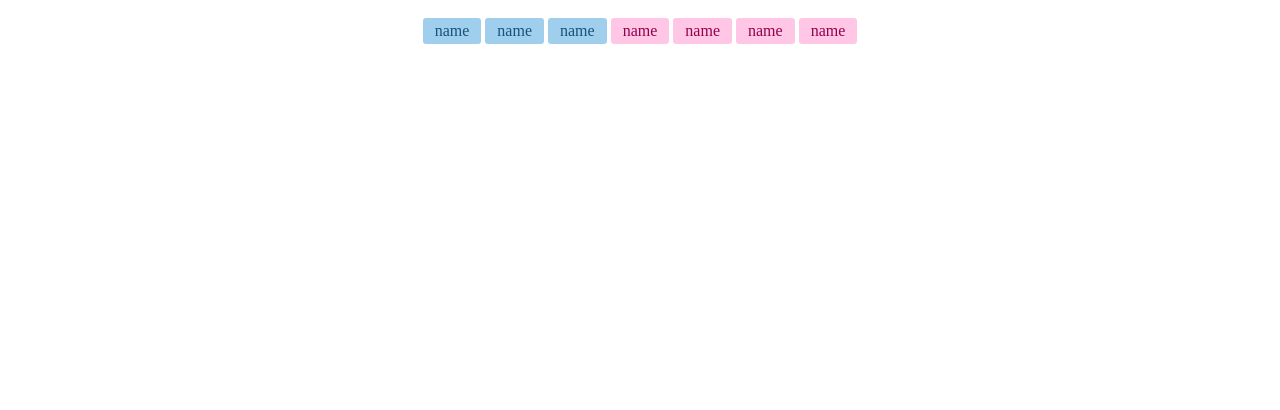
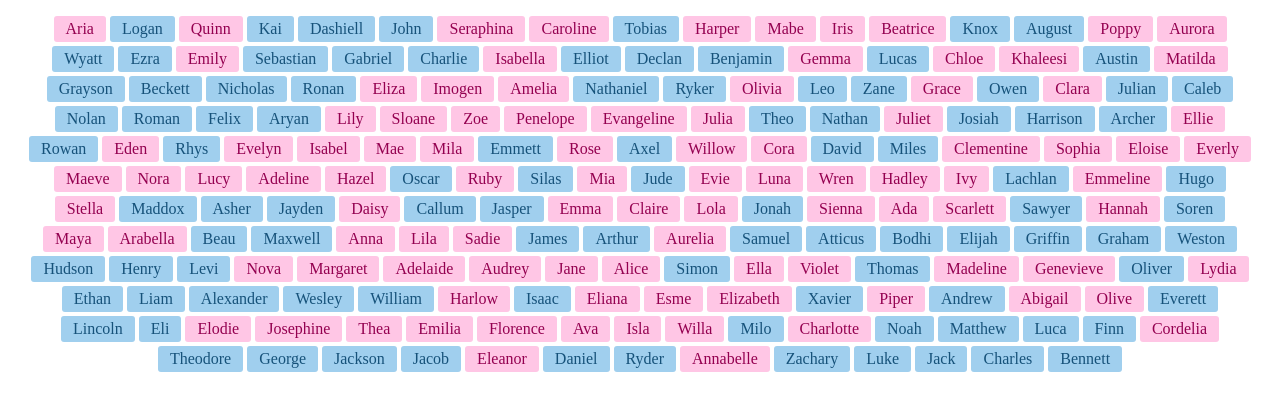
Before and after one commit to JihadOmer/baby-name-picker, a React (Create React App) app: page / in a window 1280 px wide. Shown: the top 410 px of the page. Built offline with nearby package versions, Linux system fonts and the light colour scheme.

Commit message:
seprate nameslist in independent component

```diff
--- a/src/App.js
+++ b/src/App.js
@@ -1,29 +1,12 @@
 import React from "react";
 import "./App.css";
 import data from "./data/data";
+import Nameslist from "./components/NamesList";
 
 function App() {
-  // const {data} = data;
-
-  // const nameslist = data.map(name => {
-  //    console.log(data[0].name);
-  //    nameslist(name)
-
-  // })
-
-  console.log(data[0]);
-
   return (
     <div className="App">
-      <ul>
-        <li className="boy">name</li>
-        <li className="boy">name</li>
-        <li className="boy">name</li>
-        <li className="girl">name</li>
-        <li className="girl">name</li>
-        <li className="girl">name</li>
-        <li className="girl">name</li>
-      </ul>
+      <Nameslist data={data} />
     </div>
   );
 }
--- /dev/null
+++ b/src/components/NamesList.js
@@ -0,0 +1,25 @@
+import React from 'react'
+
+
+
+const NamesList = (props) => {
+  const { data } = props;
+
+  const nameslist = data.map((name) => {
+    return (
+      <li key={name.id} className={name.sex}>
+        {name.name}
+      </li>
+    );
+  });
+
+
+
+  return (
+    <div className="App">
+      <li>{nameslist}</li>
+    </div>
+  );
+}
+
+export default NamesList
```
